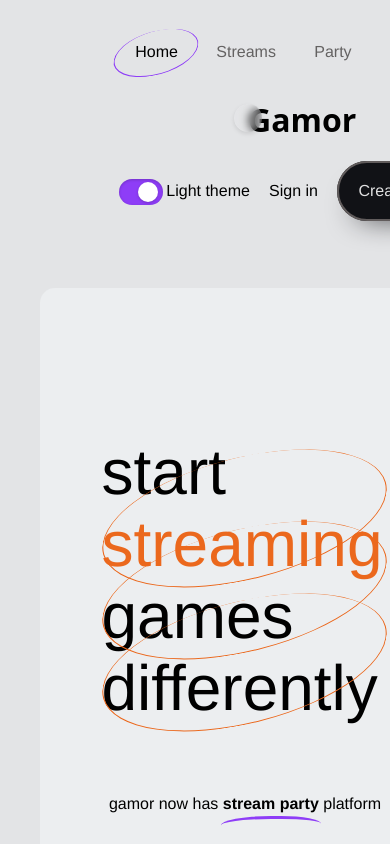
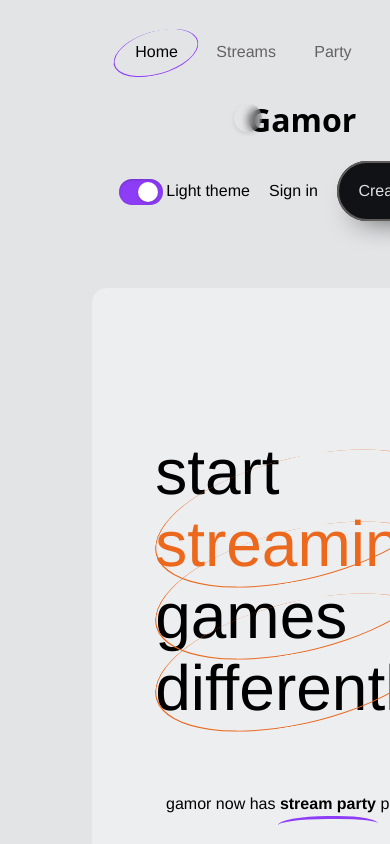
Before and after one commit to hesoler/assessment-avg, a React (Vite) app: page /home in a window 390 px wide. Shown: the top 844 px of the page. Built offline with nearby package versions, Linux system fonts and the light colour scheme.

Commit message:
Improve responsive design

```diff
--- a/src/index.css
+++ b/src/index.css
@@ -29,14 +29,14 @@ span.hi {
 }
 
 main {
-  margin: 0 auto; /* Centra horizontalmente */
+  margin-inline: auto; /* Centra horizontalmente */
   display: grid;
   gap: 5rem;
   max-width: 1260px;
 }
 main .section {
   background-color: var(--backgroundArticlesContainer);
-  margin: 0 auto; /* Centra horizontalmente */
+  margin-inline: auto;
   border-radius: 15px;
   width: 100%;
 }
@@ -58,3 +58,19 @@ footer {
   margin-top: 4rem;
   text-align: center;
 }
+
+@media (max-width: 920px) {
+  main #panels {
+    width: fit-content;
+  }
+  main #categories {
+    display: grid;
+    justify-content: center;
+    place-items: center;
+  }
+}
+@media (max-width: 600px) {
+body {
+  width: fit-content;
+}
+}
--- a/src/styles/Navbar.css
+++ b/src/styles/Navbar.css
@@ -126,6 +126,5 @@
     min-width: 500px;
     display: grid;
     gap: 2rem;
-    text-align: center;
   }
 }
```
